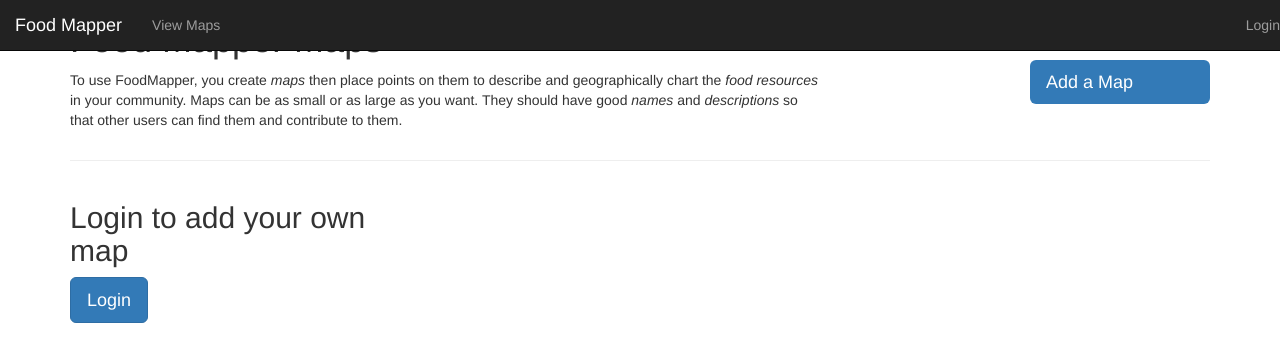
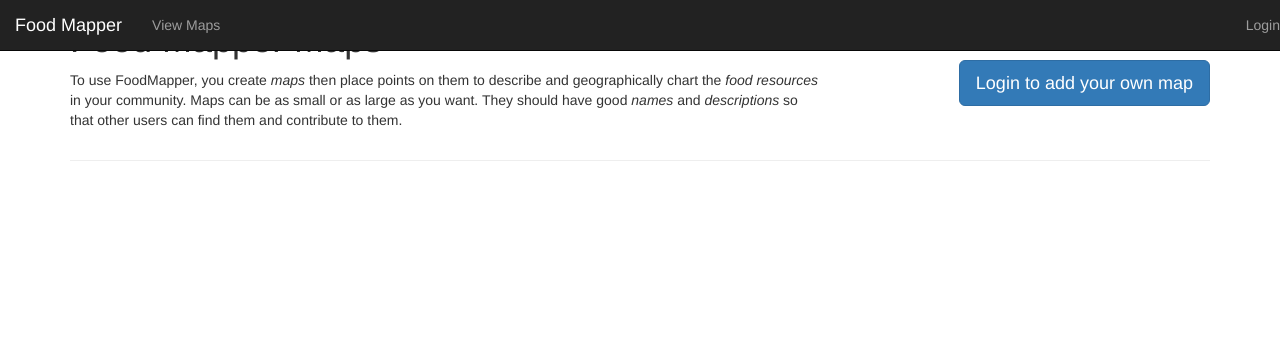
Before and after one commit to food-mappers/food-mapper-app, a Django app: page /maps in a window 1280 px wide. Shown: the top 362 px of the page. Run offline with Django 3.2, Linux system fonts and the light colour scheme; data that the repository does not hold is empty; parts of the project's set-up code (start-up, migrations or seed data) failed here and were passed over; some libraries are stand-ins or nearby versions.

Commit message:
moved login sensitive button to top of maps page

```diff
--- a/frontend/templates/maps.html
+++ b/frontend/templates/maps.html
@@ -13,8 +13,15 @@
 		</div>
 		<div class="col-sm-4">
 			<!-- TODO: The following line is stupid -->
-			<br><br><br>
-			<a id="add-map" class="col-sm-6 btn-lg btn-primary pull-right" data-toggle="modal" href="#add-map-modal">Add a Map</a>
+			<br><br>
+			{% if user.is_authenticated %}
+			<br>
+			<a id="add-map" class="col-sm-6 btn btn-lg btn-primary pull-right" data-toggle="modal" href="#add-map-modal">Add a Map</a>
+			{% endif %}
+			{% if user.is_anonymous %}
+			<br>
+			<a href="/login/?next=/maps/add" class="btn btn-lg btn-primary pull-right">Login to add your own map</a>
+			{% endif %}
 		</div>
 		</div>
 	<hr>
@@ -31,19 +38,6 @@
 			</div>
 		</div>
 	{% endfor %}
-	</div>
-	<div class="row">
-		<div class="col-lg-4">
-			{% if user.is_authenticated %}
-			<h2>Add a Map</h2>
-			<p>A map is a logical grouping for collecting geographic items.</p>
-			<a href="/maps/add" class="btn btn-lg btn-primary">Add a Map</a>
-			{% endif %}
-			{% if user.is_anonymous %}
-			<h2>Login to add your own map</h2>
-			<a href="/login/?next=/maps/add" class="btn btn-lg btn-primary">Login</a>
-			{% endif %}
-		</div>
 	</div>
 </div>
 
```
